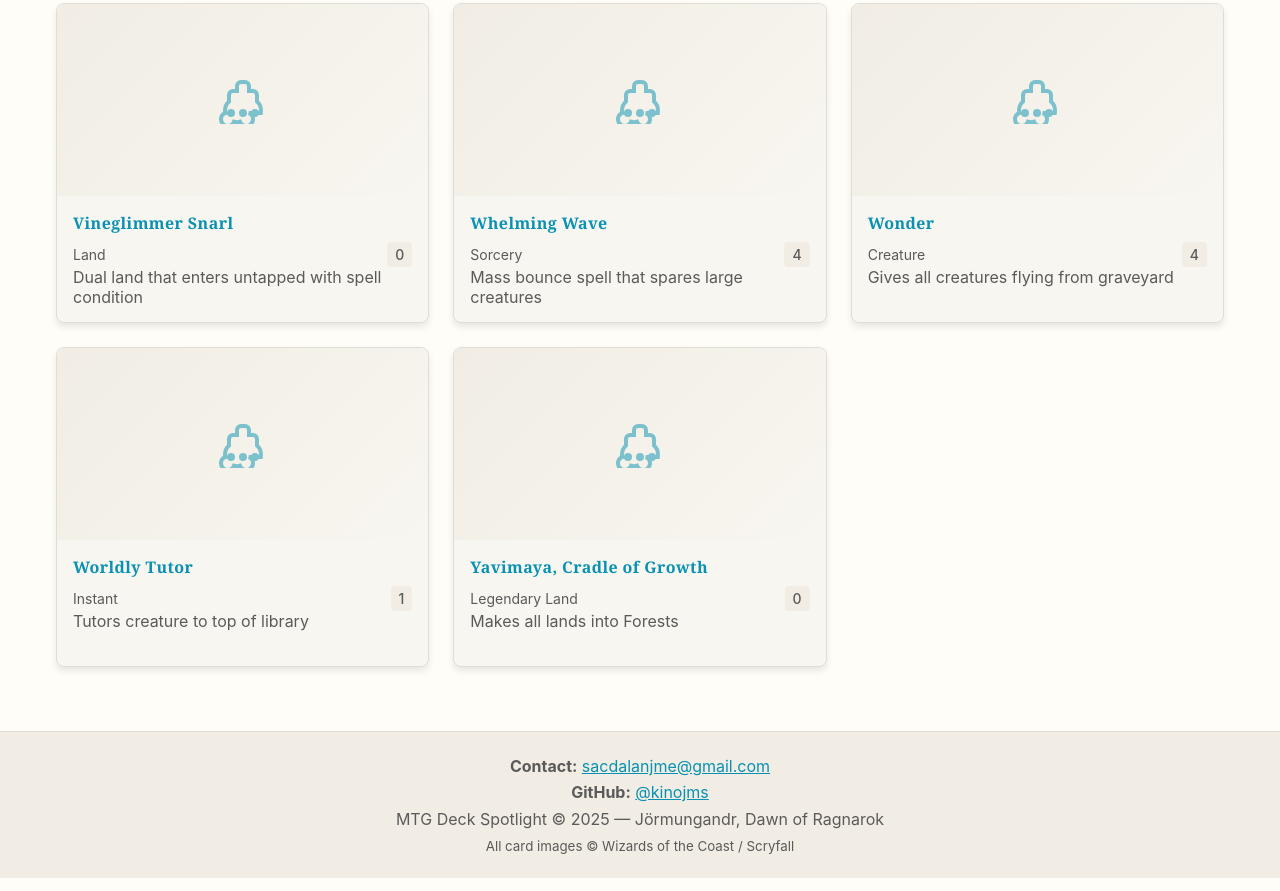
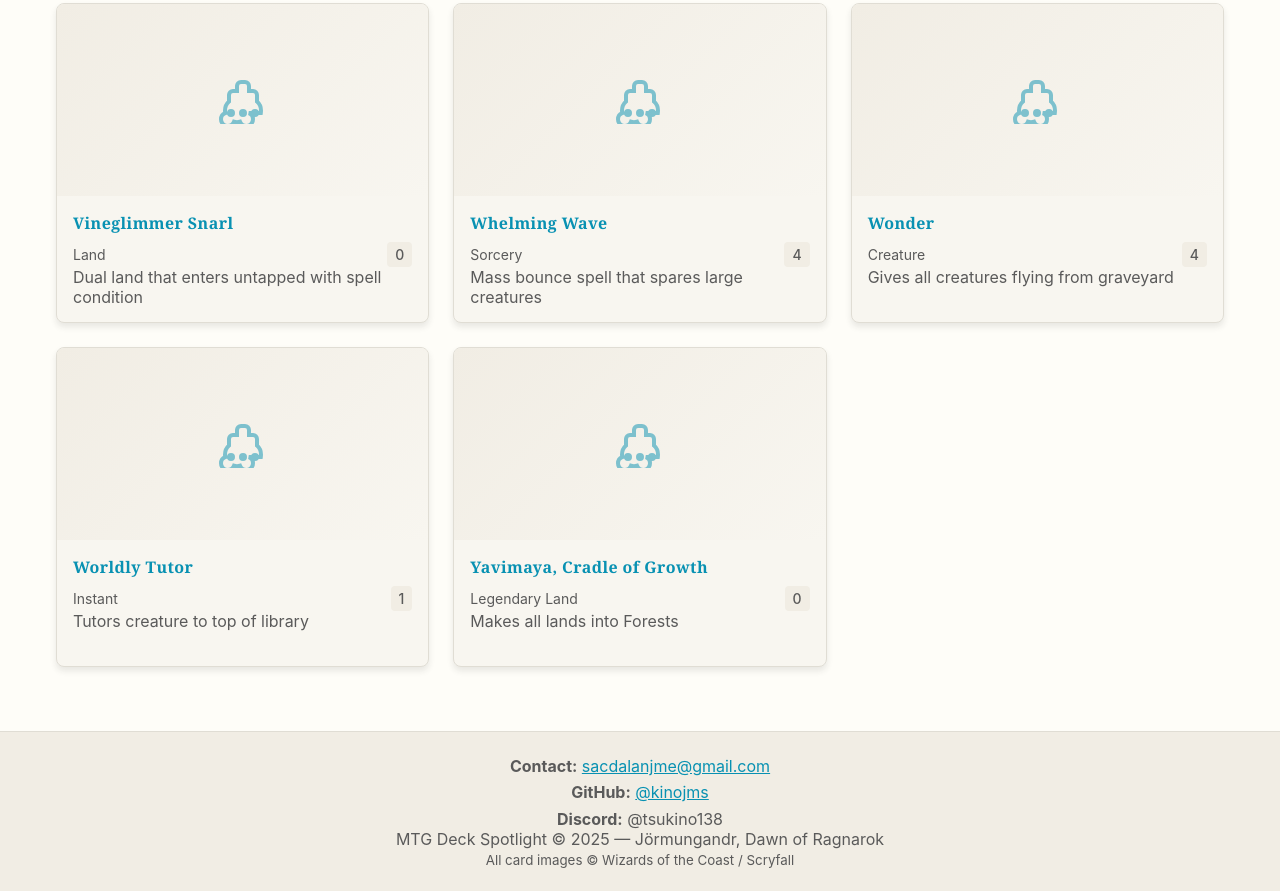
Before and after one commit to kinojms/Jormungandr-Dawn-of-Ragnarok, a plain HTML site: page index.html in a window 1280 px wide. Shown: the part 10783-11674 px from the top of the page. Drawn offline with Linux system fonts and the light colour scheme; no server answers; files whose address does not match are found by name; a web font is replaced by a local one.

Commit message:
added discord username on footer

```diff
--- a/index.html
+++ b/index.html
@@ -146,9 +146,13 @@
             <a href="https://github.com/kinojms" target="_blank" rel="noopener noreferrer">@kinojms</a>
         </div>
         <div>
+            <strong>Discord:</strong>
+            <span>@tsukino138</span>
+
+        <div class="footer-info">
             MTG Deck Spotlight &copy; 2025 &mdash; Jörmungandr, Dawn of Ragnarok
         </div>
-        <div>
+        <div class="footer-info">
             <small>All card images &copy; Wizards of the Coast / Scryfall</small>
         </div>
     </div>
```
